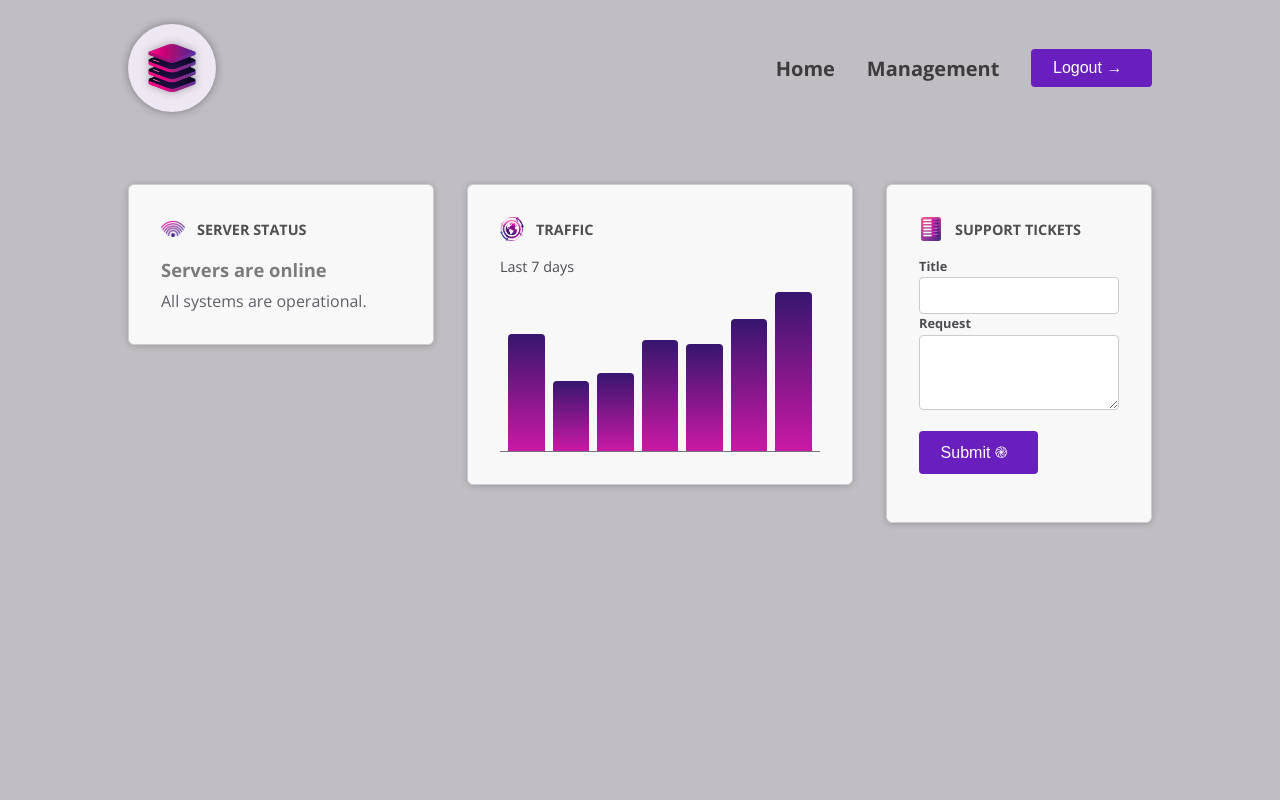
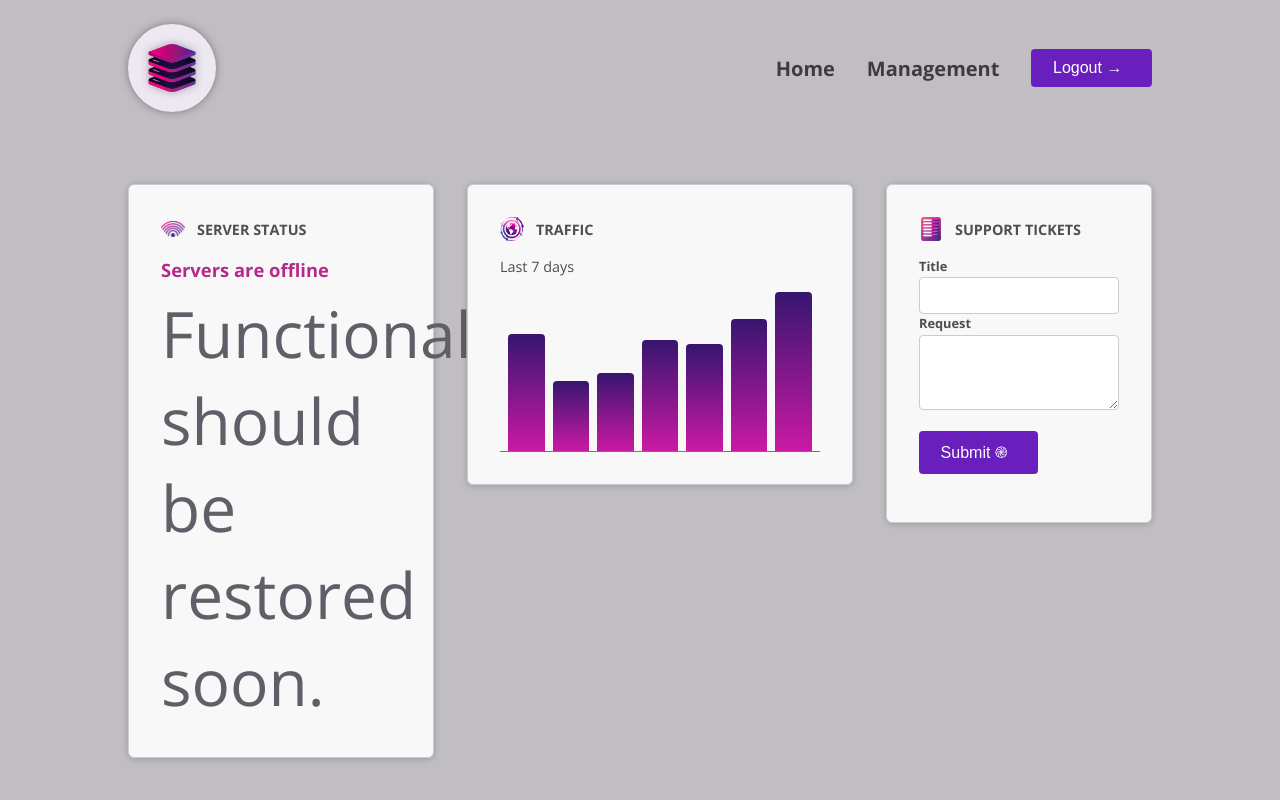
Before and after one commit to trankientuong/practice-components-deepDive, an Angular app: page / in a window 1280 px wide. Shown: the top 800 px of the page. Built offline with nearby package versions, Linux system fonts and the light colour scheme.

Commit message:
Manipulating State & Using Literal Values

```diff
--- a/src/app/dashboard/server-status/server-status.component.html
+++ b/src/app/dashboard/server-status/server-status.component.html
@@ -1,4 +1,11 @@
-<div [class.status]="currentStatus === 'online'">
+<div [class]="{
+    status: true,
+    'status-online': currentStatus === 'online',
+    'status-offline': currentStatus === 'offline',
+    'status-unknown': currentStatus === 'unknown'
+}" [style]="{
+    'font-size' : '64px'
+}">
     @if (currentStatus === 'online') {
     <p>Servers are online</p>
     <p>All systems are operational.</p>
--- a/src/app/dashboard/server-status/server-status.component.ts
+++ b/src/app/dashboard/server-status/server-status.component.ts
@@ -8,5 +8,18 @@ import { Component } from '@angular/core';
   styleUrl: './server-status.component.css'
 })
 export class ServerStatusComponent {
-  currentStatus = 'online';
+  currentStatus: 'online' | 'offline' | 'unknown' = 'online';
+
+  constructor() {
+    setInterval(() => {
+      const rnd = Math.random(); // 0 = 0.9999999999
+      if (rnd < 0.5) {
+        this.currentStatus = 'online';
+      } else if (rnd < 0.9) {
+        this.currentStatus = 'offline';
+      } else {
+        this.currentStatus = 'unknown';
+      }
+    }, 5000);
+  }
 }
```
Lines whose indentation alone changed are shown as unchanged.
